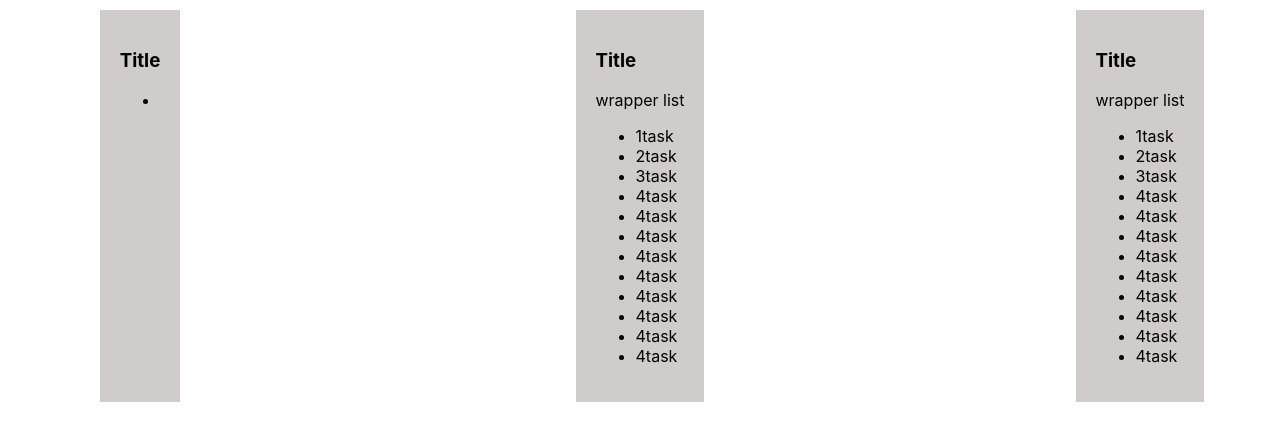
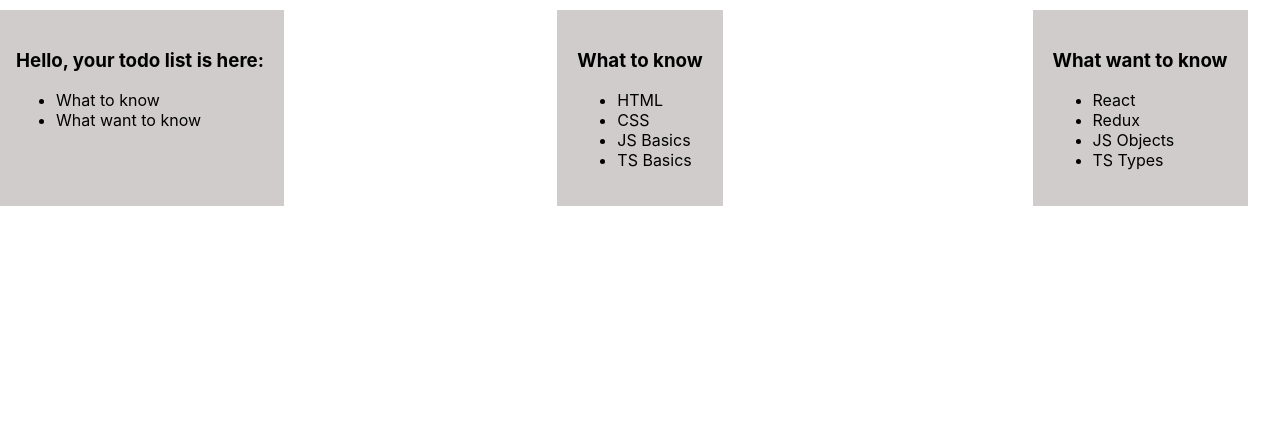
Before and after one commit to NikBabukhin/Todo-List, a React (Create React App) app: page / in a window 1280 px wide. Shown: the top 440 px of the page. Built offline with nearby package versions, Linux system fonts and the light colour scheme.

Commit message:
add dynamic display of the data for components ListOfTasks & ListOfTodo

```diff
--- a/src/App.tsx
+++ b/src/App.tsx
@@ -4,13 +4,13 @@ import {v1} from "uuid";
 import {ListOfTasks} from "./Components/ListOfTasks/ListOfTasks";
 import {ListOfTodo} from "./Components/ListOfTodo/ListOfTodo";
 
-type FilterType = 'all' | 'active' | 'completed';
-type TodoListType = {
+export type FilterType = 'all' | 'active' | 'completed';
+export type TodoListType = {
     id: string,
     title: string,
     filter: FilterType,
 }
-type TasksItemType = {
+export type TasksItemType = {
     id: string,
     title: string,
     isDone: boolean,
@@ -90,17 +90,34 @@ function App() {
     };
 
     //FilteredTasks
-    const setTasksForRender = () => {
+    const setTodoForRender = () => {
         let todoForRender = todoListState.map(todo => {
+            let tasksForRender = tasksListState[todo.id]
+            if (todo.filter === 'active') {
+                tasksForRender = tasksListState[todo.id].filter(task => !task.isDone)
+            }
+            if (todo.filter === 'completed') {
+                tasksForRender = tasksListState[todo.id].filter(task => task.isDone)
+            }
             return (
-                <div className={style.wrapper__list__main}>
-                    <ListOfTasks/>
+                <div key={todo.id} className={style.wrapper__list__main}>
+                    <ListOfTasks
+                        todoId={todo.id}
+                        todoTitle={todo.title}
+                        tasksState={tasksForRender}
+                        addNewTask={addNewTask}
+                        changeFilterTodo={changeFilterTodo}
+                        changeStatusTask={changeStatusTask}
+                        changeTaskName={changeTaskName}
+                        deleteTask={deleteTask}
+                    />
                 </div>
             )
         });
         return todoForRender
     }
 
+    //Main return
     return (
         <div className={style.App}>
 
@@ -112,7 +129,7 @@ function App() {
                     deleteTodo={deleteTodo}
                 />
             </div>
-            {setTasksForRender()}
+            {setTodoForRender()}
         </div>
     );
 }
--- a/src/Components/ListOfTasks/ListOfTasks.tsx
+++ b/src/Components/ListOfTasks/ListOfTasks.tsx
@@ -1,24 +1,25 @@
 import style from './ListOfTasks.module.css'
+import React from "react";
+import {FilterType, TasksItemType} from "../../App";
 
-export const ListOfTasks=(props:any)=> {
+type ListOfTasksPropsType = {
+    todoId:string,
+    todoTitle:string,
+    tasksState: Array<TasksItemType>,
+    addNewTask: (idTodo: string, newTaskName: string) => void,
+    changeFilterTodo: (idTodo: string, newFilter: FilterType) => void,
+    changeStatusTask: (idTodo: string, idTask: string) => void,
+    changeTaskName: (idTodo: string, idTask: string, newTaskName: string) => void,
+    deleteTask: (idTodo: string, idTask: string) => void,
+}
+
+export const ListOfTasks:React.FC<ListOfTasksPropsType>=(props)=> {
     return (
         <div className={style.list__wrapper}>
-            <h3>Title</h3>
+            <h3>{props.todoTitle}</h3>
             <div>
-                wrapper list
                 <ul>
-                    <li>1task</li>
-                    <li>2task</li>
-                    <li>3task</li>
-                    <li>4task</li>
-                    <li>4task</li>
-                    <li>4task</li>
-                    <li>4task</li>
-                    <li>4task</li>
-                    <li>4task</li>
-                    <li>4task</li>
-                    <li>4task</li>
-                    <li>4task</li>
+                    {props.tasksState.map(task=><li key={task.id}>{task.title}</li>)}
                 </ul>
             </div>
         </div>
--- a/src/Components/ListOfTodo/ListOfTodo.tsx
+++ b/src/Components/ListOfTodo/ListOfTodo.tsx
@@ -1,10 +1,20 @@
-export const ListOfTodo=(props:any)=> {
+import {TodoListType} from "../../App";
+import React from "react";
+
+type ListOfTodoPropsType = {
+    todoState: Array<TodoListType>,
+    addNewTodoList: (idTodo: string, newTitle: string) => void,
+    changeTitleTodo: (idTodo: string, newTitle: string) => void,
+    deleteTodo: (idTodo: string) => void,
+}
+
+export const ListOfTodo: React.FC<ListOfTodoPropsType> = (props) => {
     return (
         <div>
-            <h3>Title</h3>
+            <h3>Hello, your todo list is here:</h3>
             <div>
                 <ul>
-                    <li></li>
+                    {props.todoState.map(todo=> <li key={todo.id}>{todo.title}</li>)}
                 </ul>
             </div>
         </div>
```
